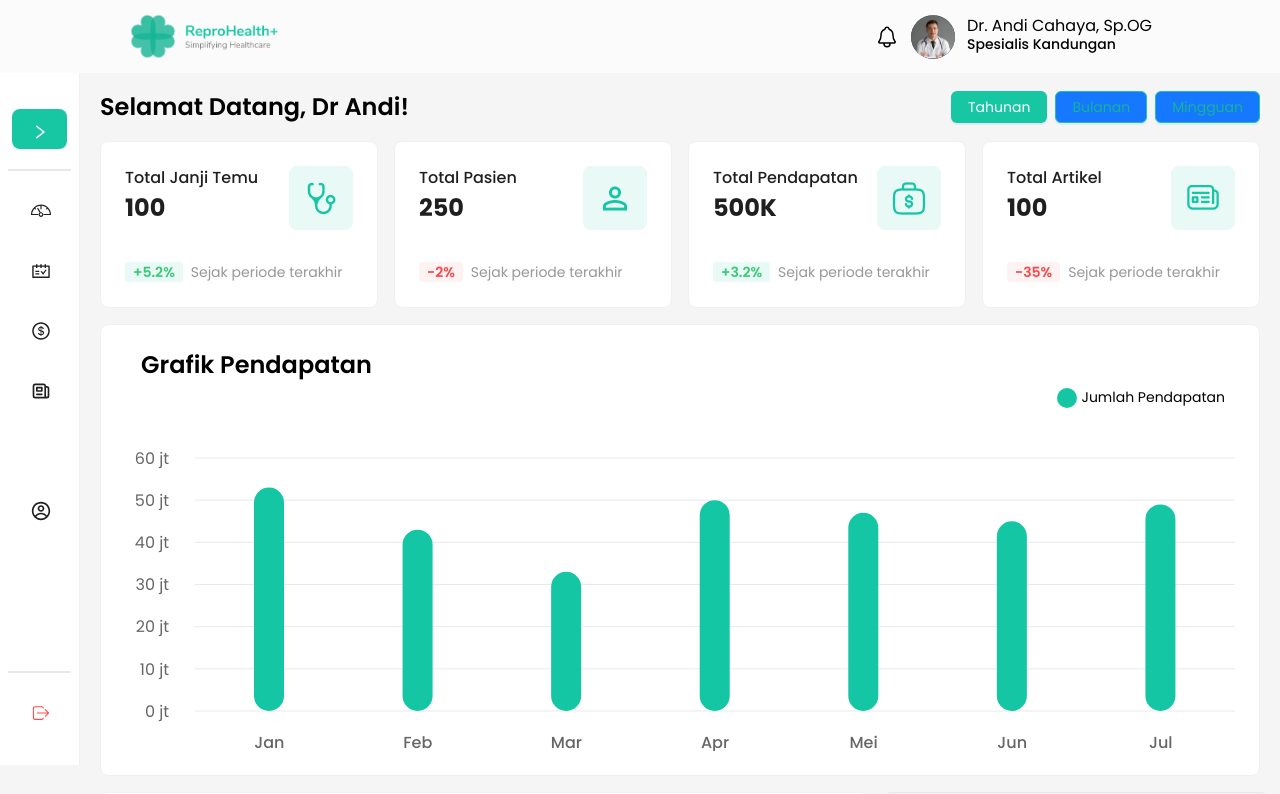
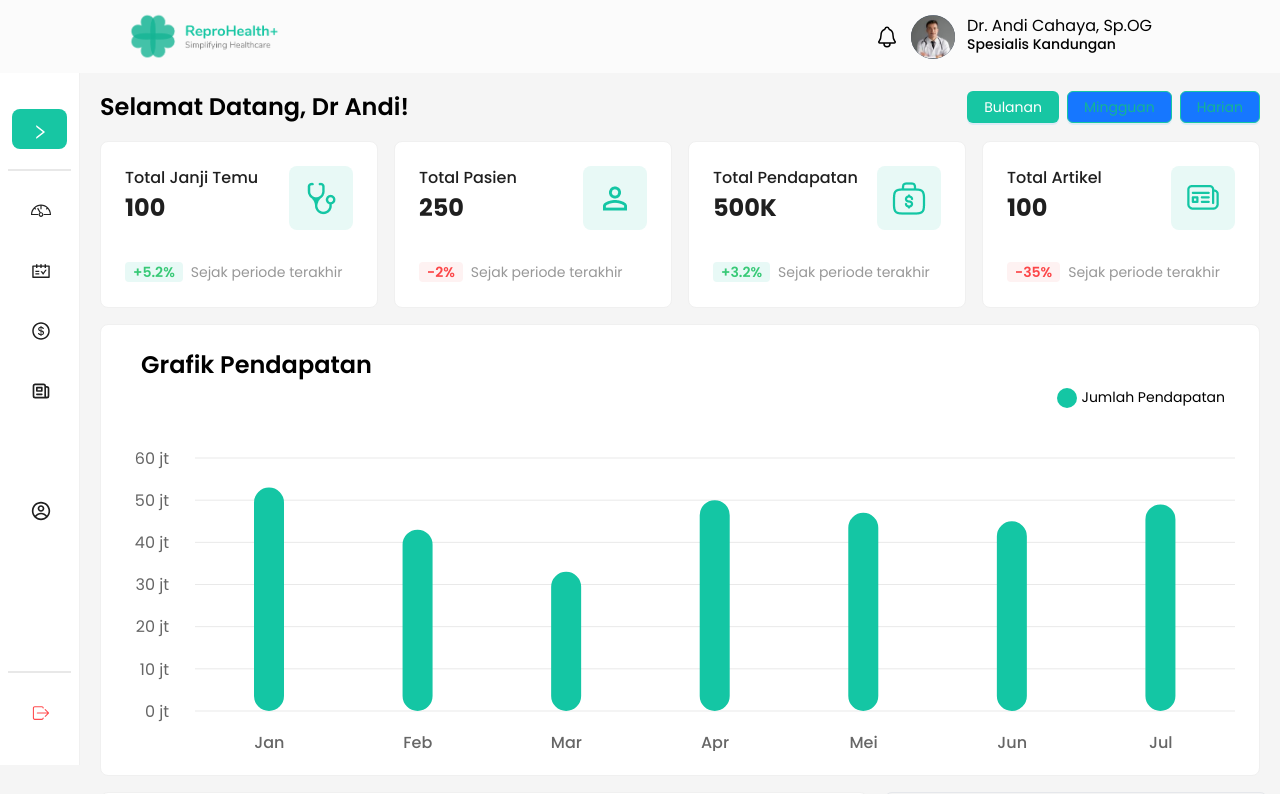
Before and after one commit to team-capstone-1/fe-repro-health, a React (Vite) app: page /dashboard in a window 1280 px wide. Shown: the top 794 px of the page. Built offline with nearby package versions, Linux system fonts and the light colour scheme; some icons are missing.

Commit message:
refactor: selected button filter name

```diff
--- a/src/views/app-views/dashboard/components/ButtonFilter.jsx
+++ b/src/views/app-views/dashboard/components/ButtonFilter.jsx
@@ -2,7 +2,7 @@ import { useState } from "react";
 import { Row, Button, Space } from "antd";
 
 export default function ButtonFilter() {
-  const [selectedButton, setSelectedButton] = useState("Tahunan");
+  const [selectedButton, setSelectedButton] = useState("Bulanan");
 
   const handleButtonClick = (buttonType) => {
     setSelectedButton(buttonType);
@@ -12,17 +12,6 @@ export default function ButtonFilter() {
       <Row justify="space-between">
         <h4 className="my-4 block font-semibold">Selamat Datang, Dr Andi!</h4>
         <Space>
-          <Button
-            type="primary"
-            className={`px-4 hover:bg-green-500 hover:text-white ${
-              selectedButton === "Tahunan"
-                ? "bg-green-500"
-                : "hover: border-green-500 px-4 text-green-600"
-            }`}
-            onClick={() => handleButtonClick("Tahunan")}
-          >
-            Tahunan
-          </Button>
           <Button
             type="primary"
             className={`px-4 hover:bg-green-500 hover:text-white ${
@@ -45,6 +34,17 @@ export default function ButtonFilter() {
           >
             Mingguan
           </Button>
+          <Button
+            type="primary"
+            className={`px-4 hover:bg-green-500 hover:text-white ${
+              selectedButton === "Harian"
+                ? "bg-green-500"
+                : "hover: border-green-500 px-4 text-green-600"
+            }`}
+            onClick={() => handleButtonClick("Harian")}
+          >
+            Harian
+          </Button>
         </Space>
       </Row>
     </>
```
